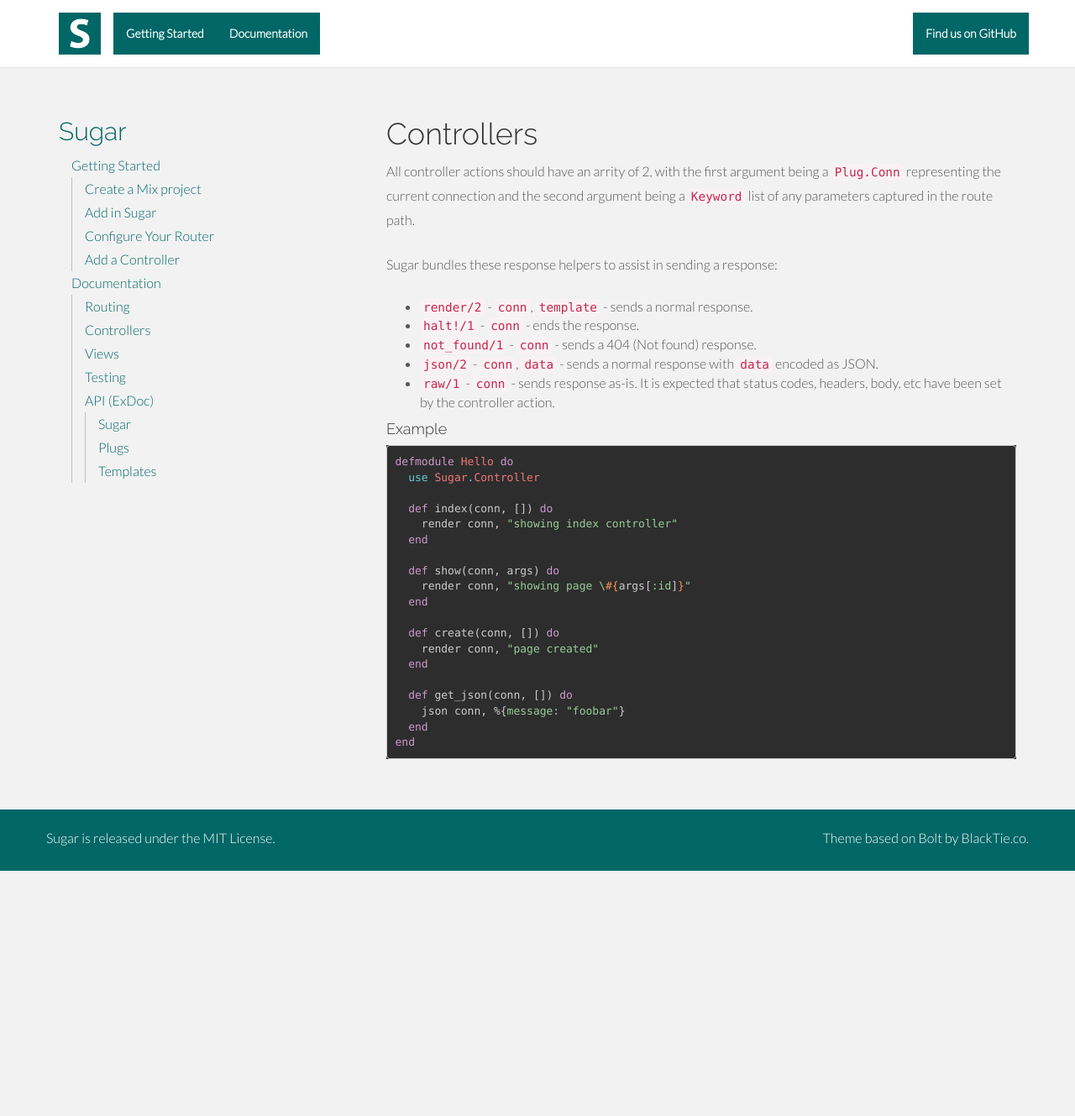
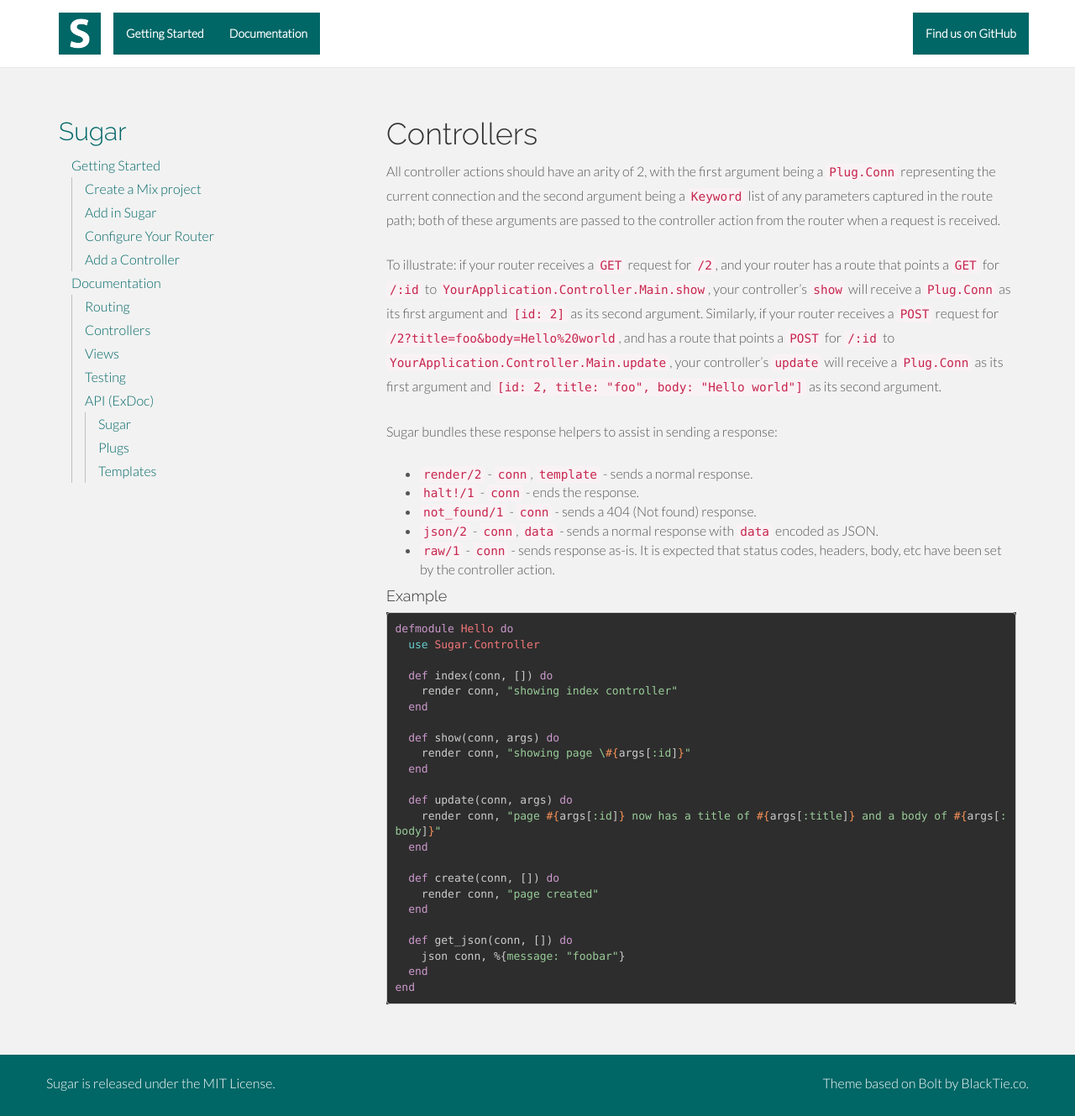
Before and after one commit to sugar-framework/sugar-framework.github.io, a Jekyll site: the page built from _posts/2014-02-15-docs-controllers.md, in a window 1280 px wide and 1329 px high. Shown: the whole window at 84% size. Built offline with Jekyll 4.4.1, drawn with Linux system fonts in a browser that asks for light colours; nearby versions of some CDN libraries; Markdown is read by kramdown in place of the engine named in the settings.

Commit message:
Elaborate on controller action args
This should adequately clarify how the second argument passed to a controller action looks from the action's perspective.  Comes with example code for an `update` action and an "illustration" of how router requests map to controller function calls.

```diff
--- a/_posts/2014-02-15-docs-controllers.md
+++ b/_posts/2014-02-15-docs-controllers.md
@@ -6,7 +6,9 @@ permalink: /docs/controllers/
 
 # Controllers
 
-All controller actions should have an arrity of 2, with the first argument being a `Plug.Conn` representing the current connection and the second argument being a `Keyword` list of any parameters captured in the route path.
+All controller actions should have an arity of 2, with the first argument being a `Plug.Conn` representing the current connection and the second argument being a `Keyword` list of any parameters captured in the route path; both of these arguments are passed to the controller action from the router when a request is received.
+
+To illustrate: if your router receives a `GET` request for `/2`, and your router has a route that points a `GET` for `/:id` to `YourApplication.Controller.Main.show`, your controller's `show` will receive a `Plug.Conn` as its first argument and `[id: 2]` as its second argument.  Similarly, if your router receives a `POST` request for `/2?title=foo&body=Hello%20world`, and has a route that points a `POST` for `/:id` to `YourApplication.Controller.Main.update`, your controller's `update` will receive a `Plug.Conn` as its first argument and `[id: 2, title: "foo", body: "Hello world"]` as its second argument.
 
 Sugar bundles these response helpers to assist in sending a response:
 
@@ -33,6 +35,10 @@ defmodule Hello do
     render conn, "showing page \#{args[:id]}"
   end
 
+  def update(conn, args) do
+    render conn, "page #{args[:id]} now has a title of #{args[:title]} and a body of #{args[:body]}"
+  end
+
   def create(conn, []) do
     render conn, "page created"
   end
```
